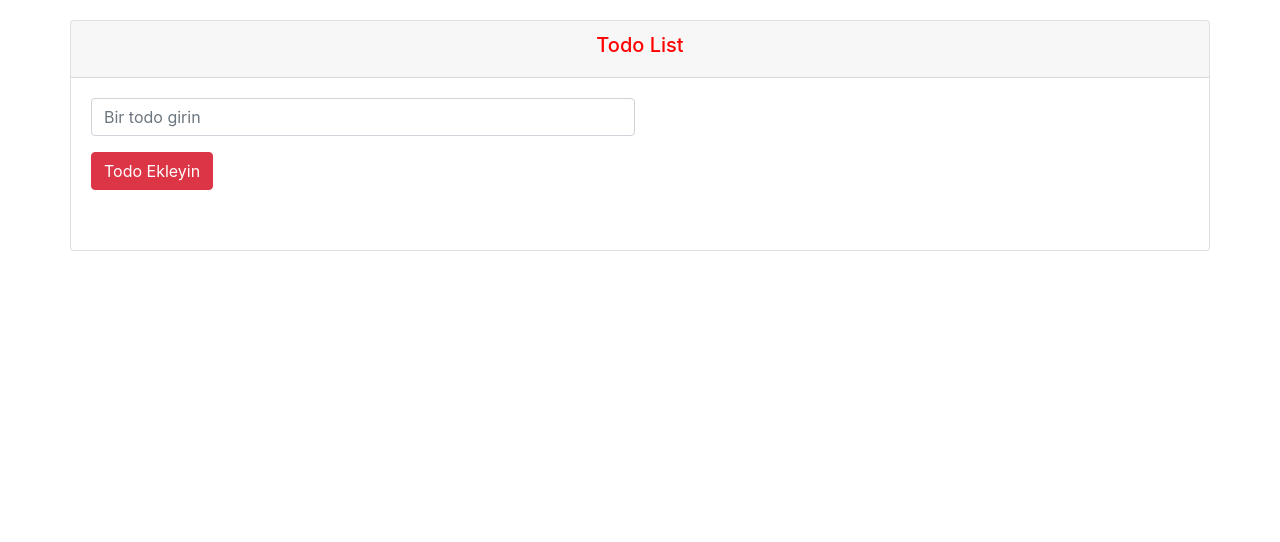
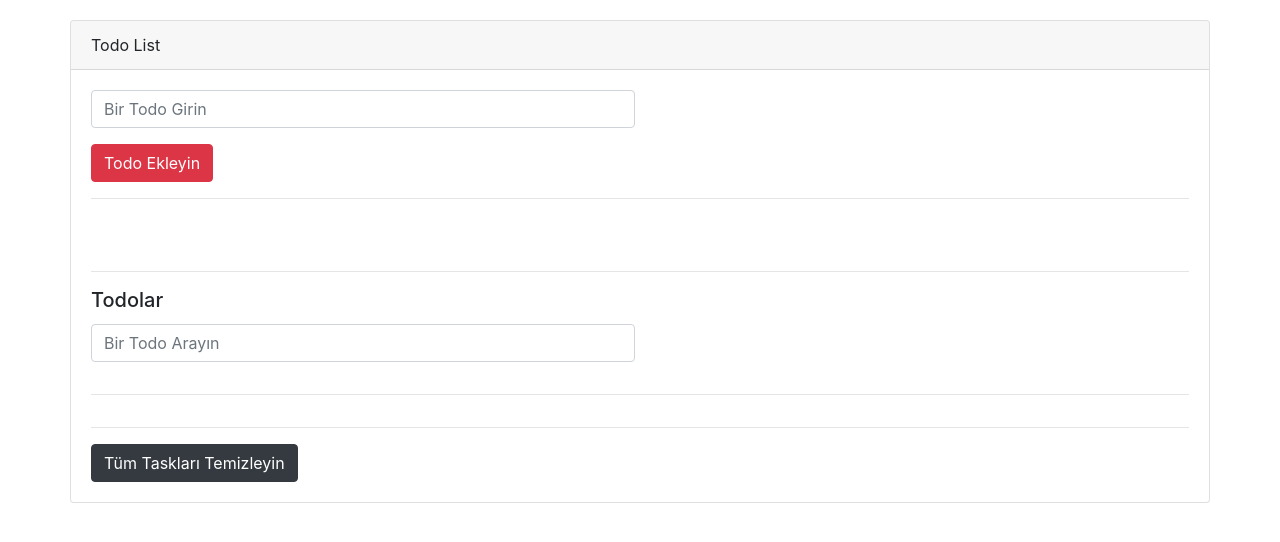
Before and after one commit to evrenvural/todo-list, a plain HTML site: page index.html in a window 1280 px wide. Drawn offline with nearby package versions, Linux system fonts and the light colour scheme.

Commit message:
UI is ready

```diff
--- a/index.html
+++ b/index.html
@@ -1,42 +1,67 @@
-<!doctype html>
+<!DOCTYPE html>
 <html lang="en">
 <head>
-    <!-- Required meta tags -->
-    <meta charset="utf-8">
-    <meta name="viewport" content="width=device-width, initial-scale=1, shrink-to-fit=no">
+    <meta charset="UTF-8">
+    <meta name="viewport" content="width=device-width, initial-scale=1.0">
+    <meta http-equiv="X-UA-Compatible" content="ie=edge">
+    <link rel="stylesheet" href="https://stackpath.bootstrapcdn.com/font-awesome/4.7.0/css/font-awesome.min.css">
+    <link rel="stylesheet" href="https://maxcdn.bootstrapcdn.com/bootstrap/4.0.0/css/bootstrap.min.css" integrity="sha384-Gn5384xqQ1aoWXA+058RXPxPg6fy4IWvTNh0E263XmFcJlSAwiGgFAW/dAiS6JXm" crossorigin="anonymous">
 
-    <!-- Bootstrap CSS -->
-    <link rel="stylesheet" href="https://stackpath.bootstrapcdn.com/bootstrap/4.3.1/css/bootstrap.min.css" integrity="sha384-ggOyR0iXCbMQv3Xipma34MD+dH/1fQ784/j6cY/iJTQUOhcWr7x9JvoRxT2MZw1T" crossorigin="anonymous">
-
-    <!-- My Css -->
-    <link rel="stylesheet" href="css/main.css">
-
-    <title>Anasayfa</title>
+    <title>Todo List</title>
 </head>
 <body>
-    <div class="container">
+    <div class="container" style ="margin-top:20px;">
+
         <div class="card row">
-            <div class="card-header"><h5>Todo List</h5></div>
+            <div class="card-header">Todo List</div>
             <div class="card-body">
-                <form id="todo-form" name="form">
+                    <form id = "todo-form" name="form">
                         <div class="form-row">
                             <div class="form-group col-md-6">
-                            <input class="form-control" type="text" name="todo" id="todo" placeholder="Bir todo girin">
+                                <input class="form-control" type="text" name="todo" id = "todo" placeholder="Bir Todo Girin">
                             </div>
                         </div>
                         <button type="submit" class="btn btn-danger">Todo Ekleyin</button>
                     </form>
+                    <hr>
+
+
              </div>
-            <div class="card-body"></div>
+
+             <div class="card-body">
+                    <hr>
+                    <h5 class="card-title" id = "tasks-title">Todolar</h5>
+                    <div class="form-row">
+                            <div class="form-group col-md-6">
+                                <input class="form-control" type="text" name="filter" id = "filter" placeholder="Bir Todo Arayın">
                             </div>
                     </div>
 
-    <!-- Optional JavaScript -->
-    <!-- jQuery first, then Popper.js, then Bootstrap JS -->
-    <script src="https://code.jquery.com/jquery-3.3.1.slim.min.js" integrity="sha384-q8i/X+965DzO0rT7abK41JStQIAqVgRVzpbzo5smXKp4YfRvH+8abtTE1Pi6jizo" crossorigin="anonymous"></script>
-    <script src="https://cdnjs.cloudflare.com/ajax/libs/poppeyr.js/1.14.7/umd/popper.min.js" integrity="sha384-UO2eT0CpHqdSJQ6hJty5KVphtPhzWj9WO1clHTMGa3JDZwrnQq4sF86dIHNDz0W1" crossorigin="anonymous"></script>
-    <script src="https://stackpath.bootstrapcdn.com/bootstrap/4.3.1/js/bootstrap.min.js" integrity="sha384-JjSmVgyd0p3pXB1rRibZUAYoIIy6OrQ6VrjIEaFf/nJGzIxFDsf4x0xIM+B07jRM" crossorigin="anonymous"></script>
-    <script src="js/app.js"></script>
+                    <hr>
+                    <ul class="list-group">
+                        <!-- <li class="list-group-item d-flex justify-content-between">
+                            Todo 1
+                            <a href = "#" class ="delete-item">
+                                <i class = "fa fa-remove"></i>
+                            </a>
 
+                        </li>-->
+
+
+                    </ul>
+                    <hr>
+                    <a id = "clear-todos" class="btn btn-dark" href="#">Tüm Taskları Temizleyin</a>
+                </div>
+              </div>
+
+    </div>
+
+
+
+
+    <script src="https://code.jquery.com/jquery-3.2.1.slim.min.js" integrity="sha384-KJ3o2DKtIkvYIK3UENzmM7KCkRr/rE9/Qpg6aAZGJwFDMVNA/GpGFF93hXpG5KkN" crossorigin="anonymous"></script>
+    <script src="https://cdnjs.cloudflare.com/ajax/libs/popper.js/1.12.9/umd/popper.min.js" integrity="sha384-ApNbgh9B+Y1QKtv3Rn7W3mgPxhU9K/ScQsAP7hUibX39j7fakFPskvXusvfa0b4Q" crossorigin="anonymous"></script>
+    <script src="https://maxcdn.bootstrapcdn.com/bootstrap/4.0.0/js/bootstrap.min.js" integrity="sha384-JZR6Spejh4U02d8jOt6vLEHfe/JQGiRRSQQxSfFWpi1MquVdAyjUar5+76PVCmYl" crossorigin="anonymous"></script>
+    <script src="todo.js"></script>
 </body>
 </html>
```
Lines whose indentation alone changed are shown as unchanged.
